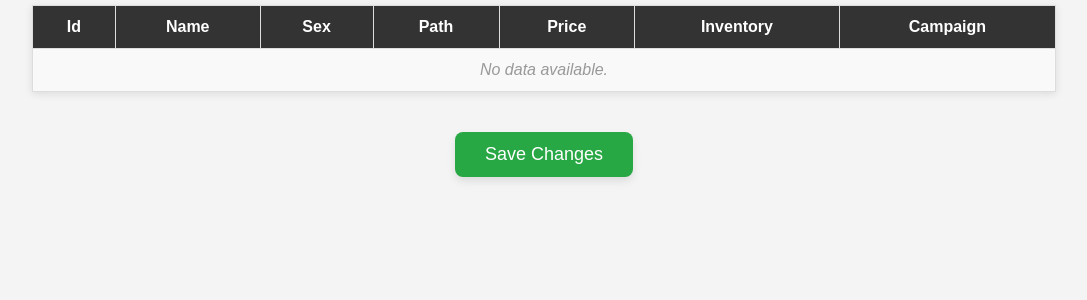
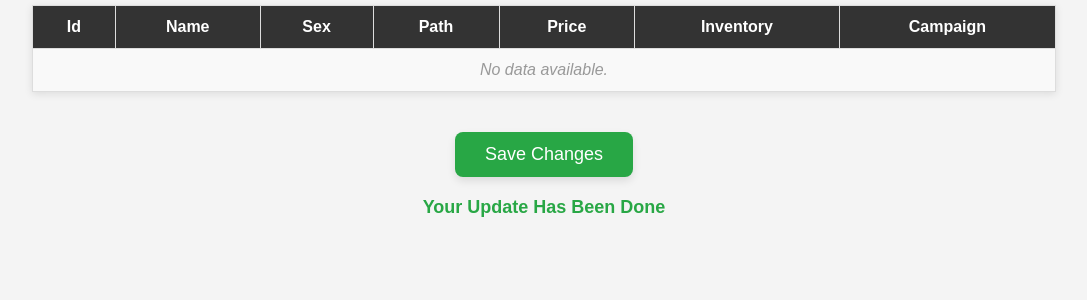
Before and after one commit to Rotem-Mokady/TAU-Fashion-Online-Store, a Flask app: page /admin in a window 1280 px wide. Shown: the part 261-561 px from the top of the page, without its empty margins (96-1183 px from the left). Run offline with Flask 3, Linux system fonts and the light colour scheme; the visitor is signed in with stand-in values (Sample User, id 1); data that the repository does not hold is empty.

Commit message:
add update message for managers page

```diff
--- a/app.py
+++ b/app.py
@@ -131,15 +131,13 @@ def admin():
 
     cloths = ClothsHandler()
     df = cloths.admin_page_df
+    table_headers, table_data = df.columns.tolist(), df.values.tolist()
 
-    table_headers = df.columns.tolist()
-    table_data = df.values.tolist()
+    update_done = session.get('update_done', default=False)
 
-    if not session.get('admin_table'):
-        table = cloths.admin_page_data_to_html
-        session['admin_table'] = table
-
-    return render_template("admin.html", username=username, table_headers=table_headers, table_data=table_data)
+    return render_template(
+        "admin.html", username=username, table_headers=table_headers, table_data=table_data, update_done=update_done
+    )
 
 
 @app.route('/admin_auth_handler')
@@ -159,15 +157,14 @@ def admin_auth_handler():
 
 @app.route('/save_cloths_table', methods=['POST'])
 def save_cloths_table():
-    current_table = session.get('admin_table')
-    if not current_table:
-        redirect(url_for("admin"))
+    cloths = ClothsHandler()
+    current_table = cloths.admin_page_data_to_html
 
     request_data: Dict = request.form
-    is_done = UpdateClothsTable(request_data=request_data, current_table=current_table).run()
-    print(is_done)
+    update_done = UpdateClothsTable(request_data=request_data, current_table=current_table).run()
 
-    return redirect(url_for('admin'))
+    session['update_done'] = update_done
+    return redirect(url_for("admin"))
 
 
 if __name__ == "__main__":
--- a/static/css/admin.css
+++ b/static/css/admin.css
@@ -151,3 +151,12 @@ header .logo {
 .submit-btn:focus {
     outline: none;
 }
+
+/* Update Message Style */
+.update-message {
+    margin-top: 20px;
+    color: #28a745; /* Green color for success */
+    font-size: 18px;
+    font-weight: bold;
+    text-align: center;
+}
--- a/templates/admin.html
+++ b/templates/admin.html
@@ -37,28 +37,22 @@
                             {% for cell in row %}
                                 <td>
                                     {% if table_headers[loop.index0] == 'Id' %}
-                                        <!-- Id: Editable, only digits allowed -->
                                         <input type="number" name="Id_{{ row[0] }}" value="{{ cell }}" required min="0" step="1">
                                     {% elif table_headers[loop.index0] == 'Price' %}
-                                        <!-- Price: Numeric input (int or float), min value = 0 -->
                                         <input type="number" name="Price_{{ row[0] }}" value="{{ cell }}" required min="0" step="any">
                                     {% elif table_headers[loop.index0] == 'Inventory' %}
-                                        <!-- Inventory: Numeric input (int), min value = 0 -->
                                         <input type="number" name="Inventory_{{ row[0] }}" value="{{ cell }}" required min="0">
                                     {% elif table_headers[loop.index0] == 'Campaign' %}
-                                        <!-- Campaign: Binary (dropdown) -->
                                         <select name="Campaign_{{ row[0] }}">
                                             <option value="True" {% if cell == 1 %}selected{% endif %}>True</option>
                                             <option value="False" {% if cell == 0 %}selected{% endif %}>False</option>
                                         </select>
                                     {% elif table_headers[loop.index0] == 'Sex' %}
-                                    <!-- Sex: Binary (dropdown) -->
                                         <select name="Sex_{{ row[0] }}">
                                             <option value="Men" {% if cell == 'Men' %}selected{% endif %}>Men</option>
                                             <option value="Women" {% if cell == 'Women' %}selected{% endif %}>Women</option>
                                         </select>
                                     {% else %}
-                                        <!-- General string fields: Name, Path -->
                                         <input type="text" name="{{ table_headers[loop.index0] }}_{{ row[0] }}" value="{{ cell }}" required>
                                     {% endif %}
                                 </td>
@@ -75,6 +69,11 @@
                 <button type="submit" class="submit-btn">Save Changes</button>
             </div>
         </form>
+
+        <!-- Display Update Confirmation Message -->
+        {% if update_done %}
+            <p class="update-message">Your Update Has Been Done</p>
+        {% endif %}
     </section>
 </body>
 </html>
```
